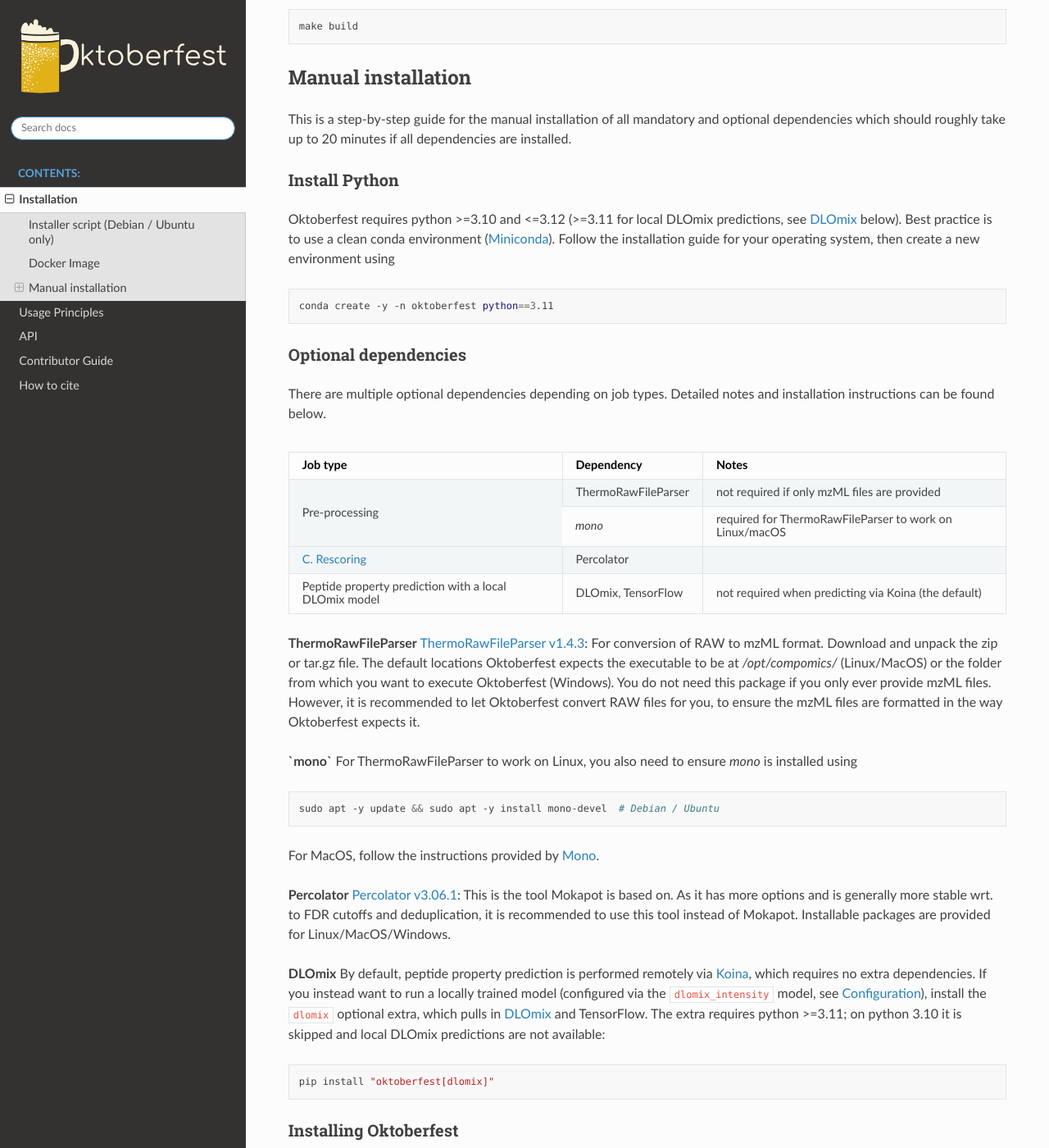
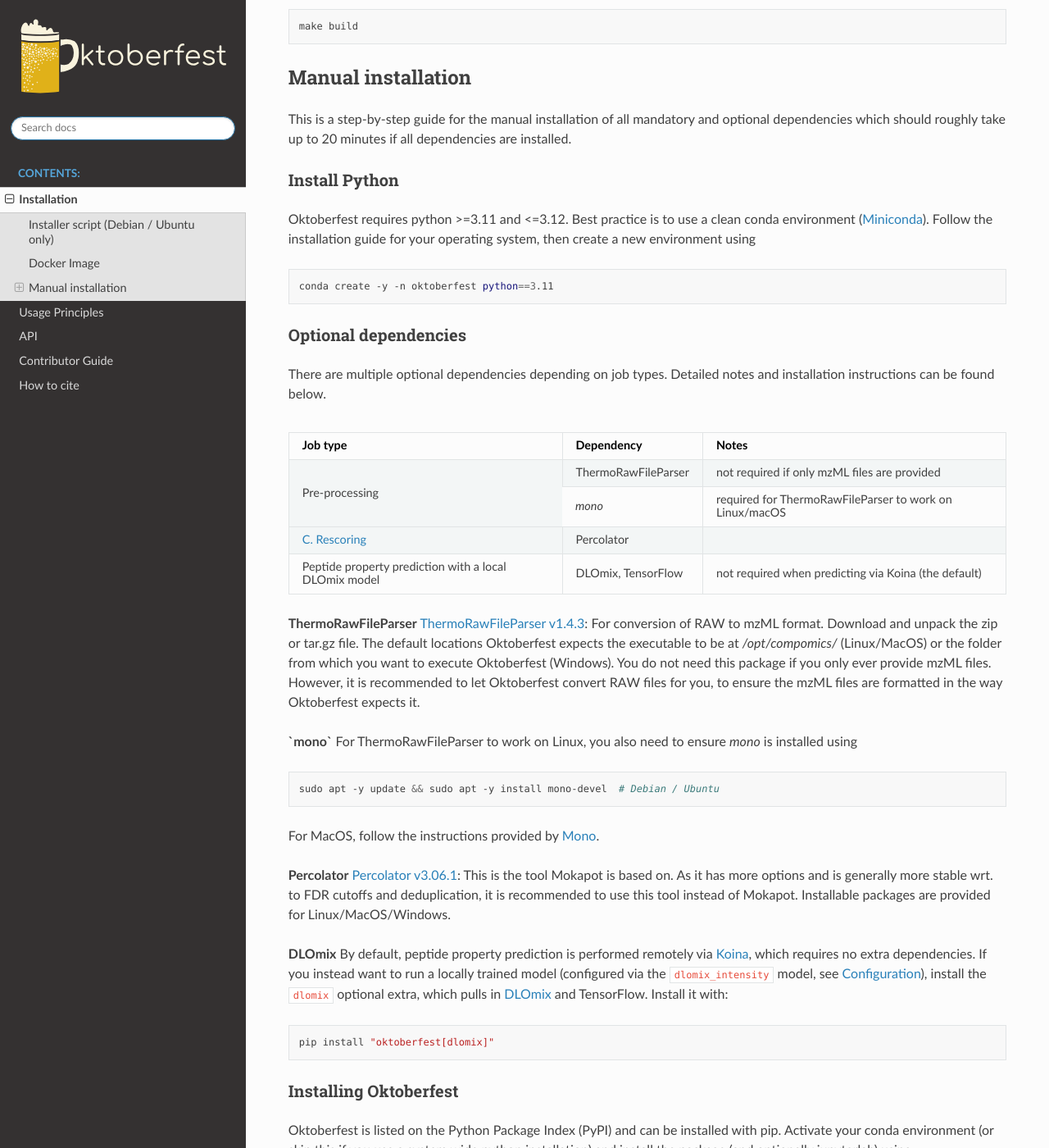
Before and after one commit to wilhelm-lab/oktoberfest, a Sphinx documentation site: the page built from docs/installation.rst, in a window 1280 px wide and 1400 px high, scrolled down 855 px. Shown: the whole window at 82% size. Built offline with Sphinx 7.4.7 and the Read the Docs theme 3.1.0, drawn with Linux system fonts in a browser that asks for light colours.

```diff
--- a/docs/contributing.rst
+++ b/docs/contributing.rst
@@ -32,7 +32,7 @@ Request features on the `Issue Tracker`_.
 How to set up your development environment
 ------------------------------------------
 
-You need Python 3.10+ and Poetry_:
+You need Python 3.11+ and Poetry_:
 
 .. code:: console
 
--- a/docs/installation.rst
+++ b/docs/installation.rst
@@ -44,7 +44,7 @@ This is a step-by-step guide for the manual installation of all mandatory and op
 Install Python
 ~~~~~~~~~~~~~~
 
-Oktoberfest requires python >=3.10 and <=3.12 (>=3.11 for local DLOmix predictions, see `DLOmix`_ below). Best practice is to use a clean conda environment (`Miniconda <https://docs.conda.io/en/latest/miniconda.html>`_).
+Oktoberfest requires python >=3.11 and <=3.12. Best practice is to use a clean conda environment (`Miniconda <https://docs.conda.io/en/latest/miniconda.html>`_).
 Follow the installation guide for your operating system, then create a new environment using
 
 .. code-block:: bash
@@ -93,7 +93,7 @@ Installable packages are provided for Linux/MacOS/Windows.
 **DLOmix**
 By default, peptide property prediction is performed remotely via `Koina <https://koina.wilhelmlab.org>`_, which requires no extra dependencies.
 If you instead want to run a locally trained model (configured via the ``dlomix_intensity`` model, see :doc:`config`), install the ``dlomix`` optional extra, which pulls in `DLOmix <https://github.com/wilhelm-lab/dlomix>`_ and TensorFlow.
-The extra requires python >=3.11; on python 3.10 it is skipped and local DLOmix predictions are not available:
+Install it with:
 
 .. code-block:: bash
 
--- a/docs/news.rst
+++ b/docs/news.rst
@@ -9,7 +9,7 @@ Oktoberfest supports DIA data and local DLOmix models :date:`2026-10-12`
 
 | Oktoberfest 1.0.0 is published, adding support for data-independent acquisition (DIA). Set ``acquisitionMethod`` to ``"DIA"`` in the `configuration <config.html>`_ to calibrate the collision energy per precursor charge.
 | Collision energy calibration for DDA now calibrates each original collision energy separately. Only HCD spectra are calibrated, and all results and plots are stored in ``results/ce_calibration/``.
-| Fragment intensities can now be predicted locally with a trained `DLOmix <https://github.com/wilhelm-lab/dlomix>`_ model instead of Koina. Install the optional extra with ``pip install "oktoberfest[dlomix]"`` (python >=3.11) and see the DLOmix integration tutorial in the `tutorials folder on GitHub <https://github.com/wilhelm-lab/oktoberfest/tree/development/tutorials>`_.
+| Fragment intensities can now be predicted locally with a trained `DLOmix <https://github.com/wilhelm-lab/dlomix>`_ model instead of Koina. Install the optional extra with ``pip install "oktoberfest[dlomix]"`` and see the DLOmix integration tutorial in the `tutorials folder on GitHub <https://github.com/wilhelm-lab/oktoberfest/tree/development/tutorials>`_.
 | The new ``GenerateTrainingData`` job exports annotated spectra from your own search results as training data for DLOmix, which can be used to fine-tune any Prosit intensity model on your data (see `Training Data Generation <jobs.html#training-data>`_).
 | Oktoberfest now comes with a `web UI <webui.html>`_ that can be run locally via Docker to submit and monitor jobs without writing config files.
 | **Breaking changes:** Oktoberfest now requires spectrum_fundamentals >=1.0.0. The ``ExpMass`` column of the percolator / mokapot input is now the experimental precursor m/z (see `SVM features <svm_features.html>`_). The collision energy calibration results (``<spectra_file>_ce.txt``, now stored as JSON) and plots moved to ``results/ce_calibration/`` (see `outputs <outputs.html>`_).
```
Also changed, not shown: pyproject.toml (+3 -5 lines), webui/README.md, 6 other files.
